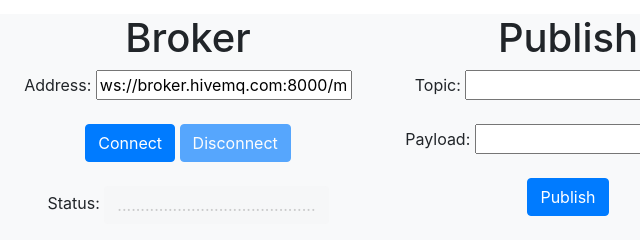
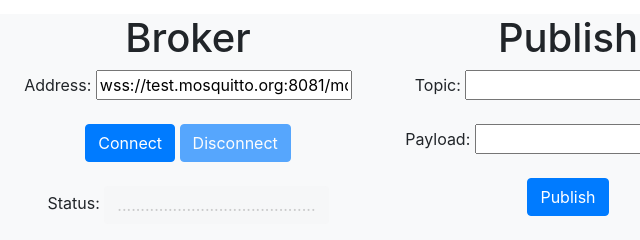
Before and after one commit to ChristianGigante/IOTswitch, a website: page index.html in a window 1280 px wide. Shown: the part 242-482 px from the top of the page, 72-712 px from the left. Drawn offline with nearby package versions, Linux system fonts and the light colour scheme.

Commit message:
Sec Commit

```diff
--- a/index.html
+++ b/index.html
@@ -20,7 +20,7 @@
 
         <div class="col-lg-4">
           <h1>Broker</h1>
-          Address: <input id="broker" type="text" value="ws://broker.hivemq.com:8000/mqtt"><br><br>
+          Address: <input id="broker" type="text" value="wss://test.mosquitto.org:8081/mqtt"><br><br>
           <input id="connect" class="btn btn-primary" type="button" value="Connect">
           <input id="disconnect" class="btn btn-primary" type="button" value="Disconnect" disabled><br><br>
           Status: <input id="status" class="btn btn-default" type="button" value="..........................................."
```
